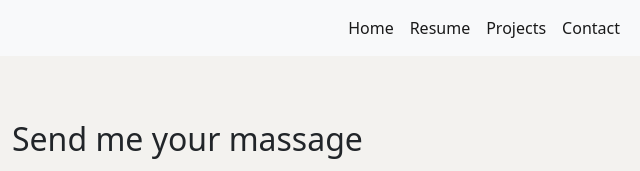
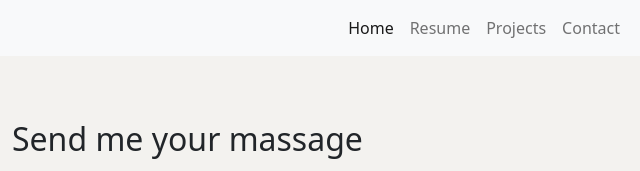
Before and after one commit to ozzydo/AboutMe-Bootstrap, a plain HTML site: page contact.html in a window 1280 px wide. Shown: the top 171 px of the page, 640-1280 px from the left. Drawn offline with nearby package versions, Linux system fonts and the light colour scheme.

Commit message:
home hariç butonlar soluklasıtırıldı

```diff
--- a/contact.html
+++ b/contact.html
@@ -24,13 +24,13 @@
                 <a class="nav-link active" aria-current="page" href="index.html">Home</a>
               </li>
               <li class="nav-item">
-                <a class="nav-link active" href="resume.html">Resume</a>
+                <a class="nav-link" href="resume.html">Resume</a>
               </li>
               <li class="nav-item">
-                <a class="nav-link active" href="projects.html">Projects</a>
+                <a class="nav-link" href="projects.html">Projects</a>
               </li>
               <li class="nav-item">
-                <a class="nav-link active" href="contact.html">Contact</a>
+                <a class="nav-link" href="contact.html">Contact</a>
               </li>
             </ul>
           </div>
```
Also changed, not shown: index.html (+3 -3 lines), projects.html (+3 -3 lines), resume.html (+3 -3 lines).
